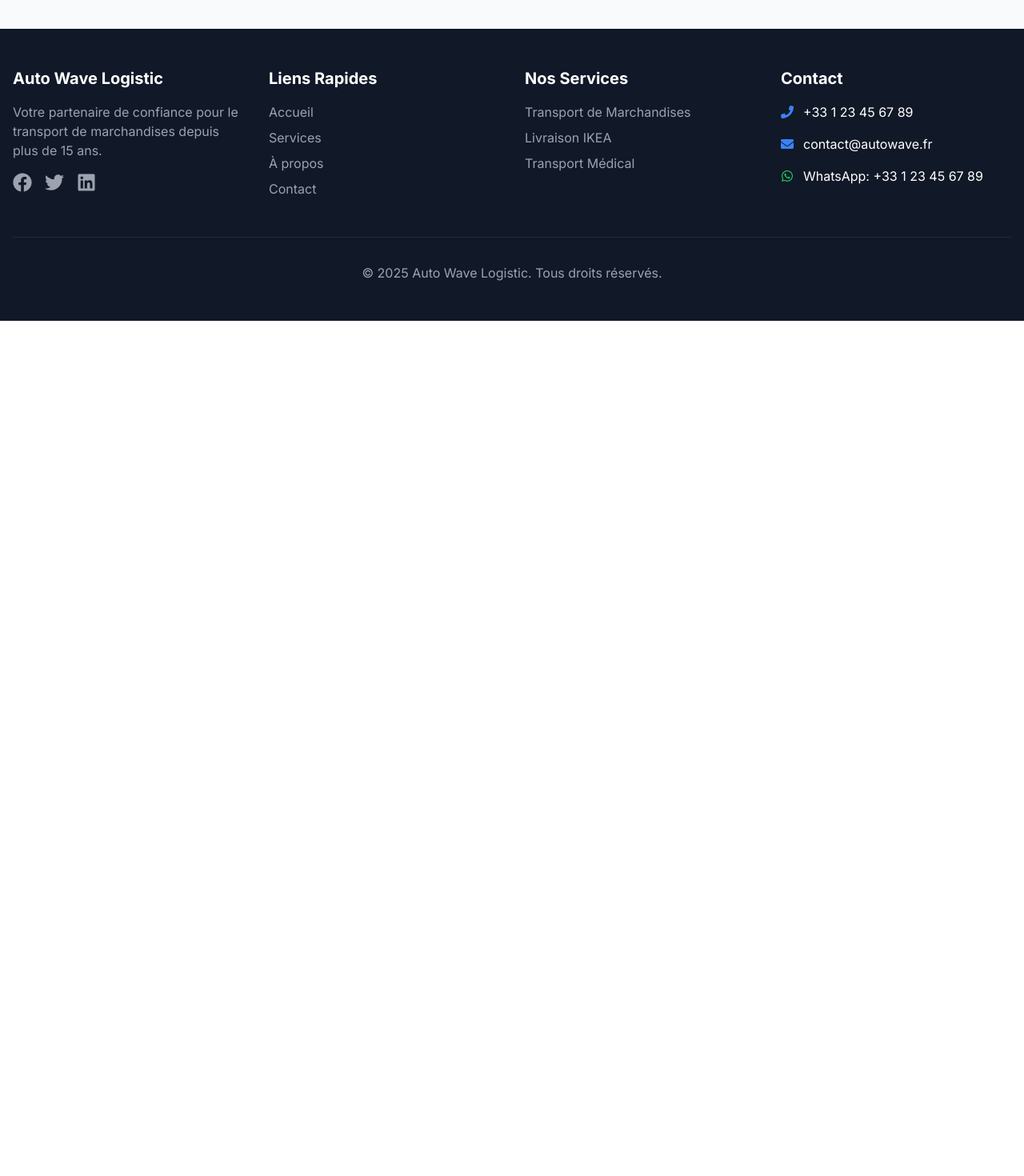
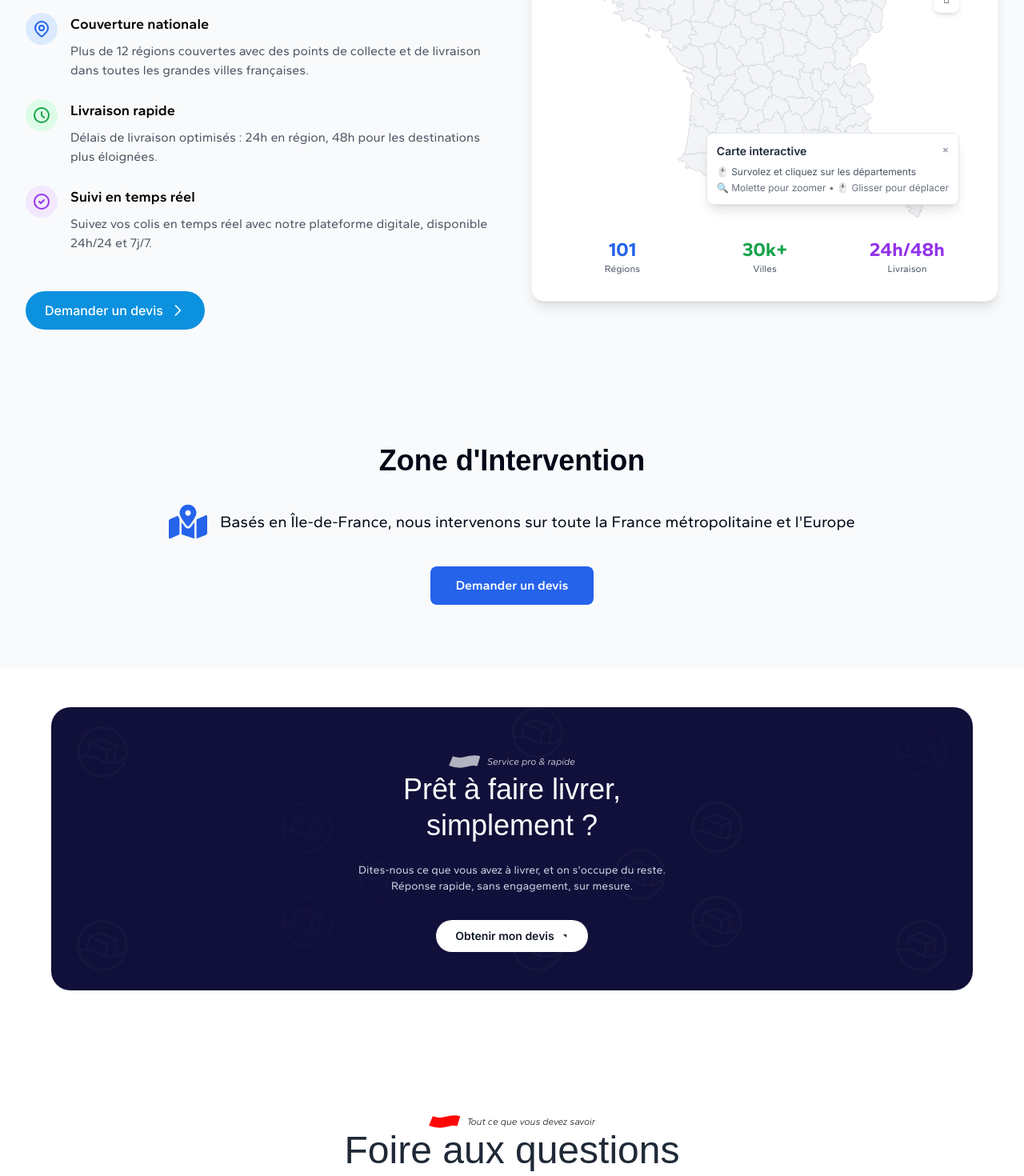
Before and after one commit to amineanime1/awl, a Next.js app: page / in a window 1280 px wide. Shown: the part 3280-4750 px from the top of the page at 80% size. Before the commit the page ends 3681 px from the top, so only its background shows below. Built offline with nearby package versions, Linux system fonts and the light colour scheme; a web font is replaced by a local one.

Commit message:
hero navbnar

```diff
--- a/src/app/page.tsx
+++ b/src/app/page.tsx
@@ -5,6 +5,9 @@ import HeroSection from '@/components/HeroSection'
 import ServicesSection from '@/components/ServicesSection'
 import CommitmentsSection from '@/components/CommitmentsSection'
 import CommitmentsTowardsEnvironmentSection from '@/components/CommitmentsTowardsEnvironmentSection'
+import TransportAvailabilitySection from '@/components/TransportAvailabilitySection'
+import CTASection from '@/components/CTASection'
+import Faq from '@/components/faq'
 import CoverageAreaSection from '@/components/CoverageAreaSection'
 import MissionSection from '@/components/MissionSection'
 import { useSectionTransition } from '@/hooks/useSectionTransition'
@@ -40,7 +43,10 @@ export default function Home() {
       <ServicesSection />
       <CommitmentsSection />
       <CommitmentsTowardsEnvironmentSection />
+      <TransportAvailabilitySection />
       <CoverageAreaSection />
+      <CTASection />
+      <Faq />
     </main>
   )
 }
```
